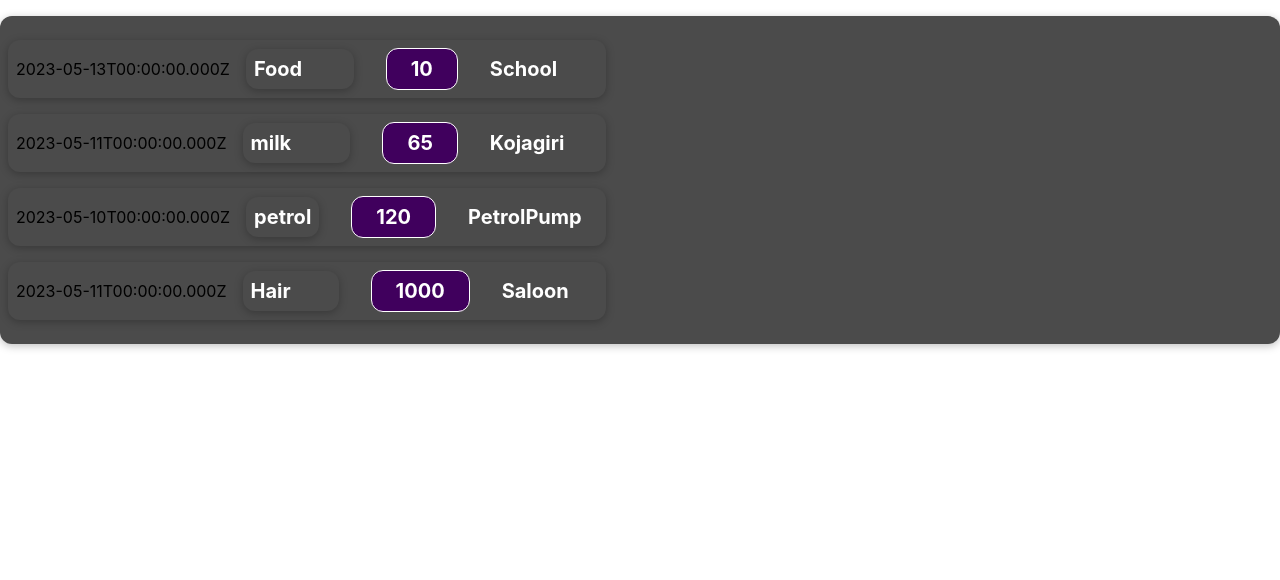
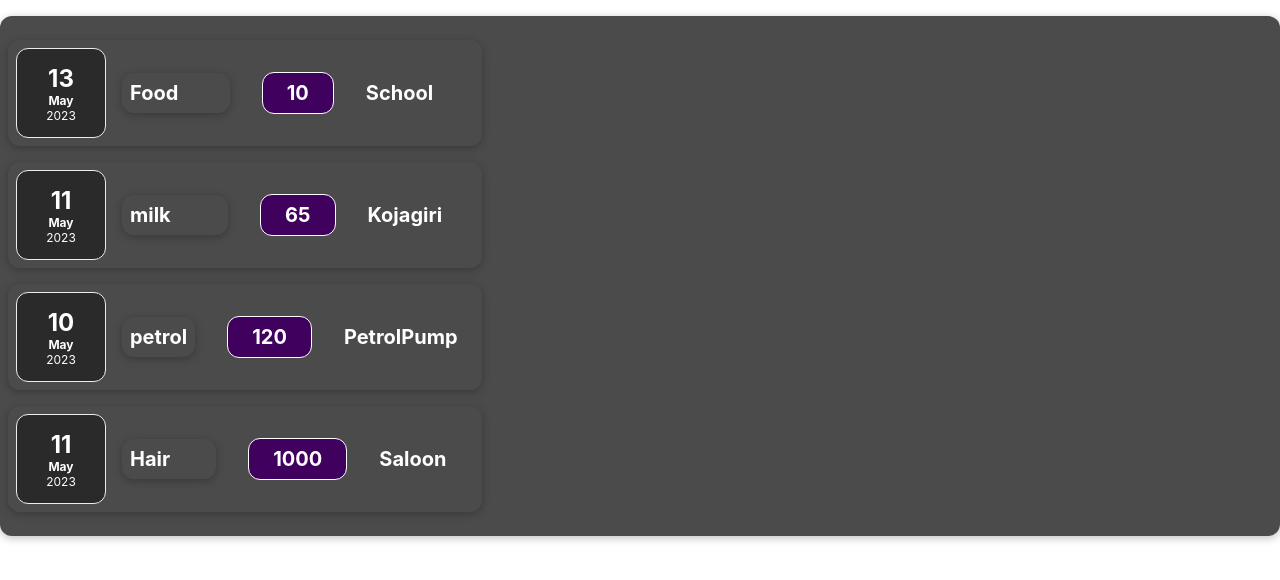
Before and after one commit to BhushanBhale27/react-complete, a React (Create React App) app: page / in a window 1280 px wide. Shown: the top 580 px of the page. Built offline with nearby package versions, Linux system fonts and the light colour scheme.

Commit message:
After component splitting

```diff
--- a/src/components/ExpenseItem.js
+++ b/src/components/ExpenseItem.js
@@ -2,9 +2,15 @@
 // special function because it reaturns JSX
 import "./ExpenseItem.css";
 
+import ExpenseDate from "./ExpenseDate";
+import ExpenseDetails from "./ExpenseDetails";
+
 function ExpenseItem(props) {
+  // Way 3 using props
+
   //use js variables
 
+  // Way 2:-
   // no use of below variables because props
   // const expenseDate = new Date(2023, 4, 13);
   //   const expenseTitle1 = "Food";
@@ -15,14 +21,35 @@ function ExpenseItem(props) {
   //   const expenseAmount3 = 250;
   //   const LocationOfExpenditure = "School";
 
+
+  // we make seperate component for this hence commented out
+  // const month = props.date.toLocaleString("en-US", { month: "long" })
+  // const day = props.date.toLocaleString("en-US",{day:"2-digit"});
+  // const year = props.date.getFullYear();
+
   return (
     <div className="expense-item">
-      <div>{props.date.toISOString()}</div>
-      <div className="expense-item__description">
+      {/* <div> */}
+        {/* ABOVE is main div for Date WE NEED TO MAKE SEPERATE COMPONENT FOR THIS DATE DIV*/}
+        {/* <div>{day}</div> div for day */}
+        {/* <div>{month}</div>
+        <div>{year}</div>
+      </div> */}
+
+      {/* <ExpenseDate></ExpenseDate>  */}
+
+      {/* OR if we not write content between this component tag then we can use it as BELOW*/}
+
+      <ExpenseDate date={props.date}/>
+
+      {/* <div className="expense-item__description">
         <h2 className="expense-item">{props.title}</h2>
         <div className="expense-item__price ">{props.amount}</div>
         <h2>{props.LocationOfExpenditure}</h2>
-      </div>
+      </div> */}
+
+      {/* we split above code into new component */}
+      <ExpenseDetails title = {props.title} amount={props.amount} LocationOfExpenditure={props.LocationOfExpenditure} />
     </div>
   );
 }
```
